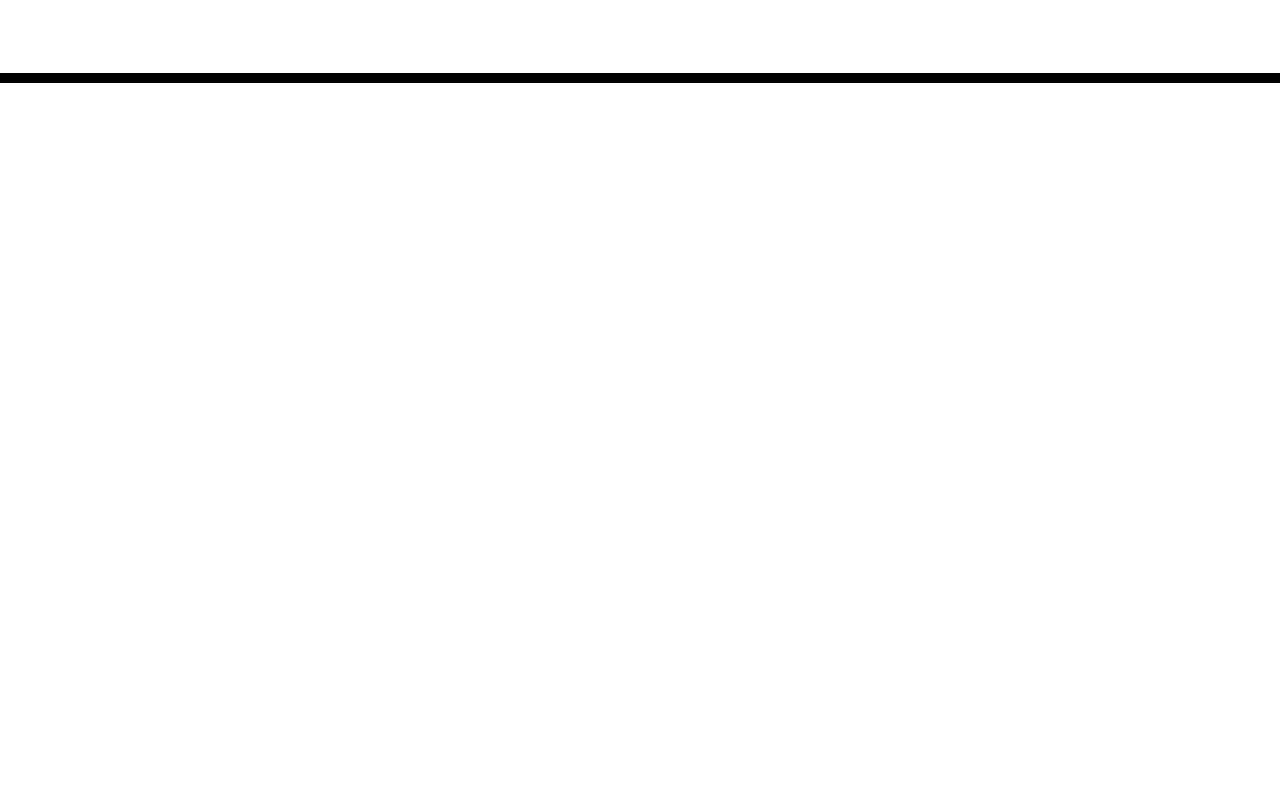
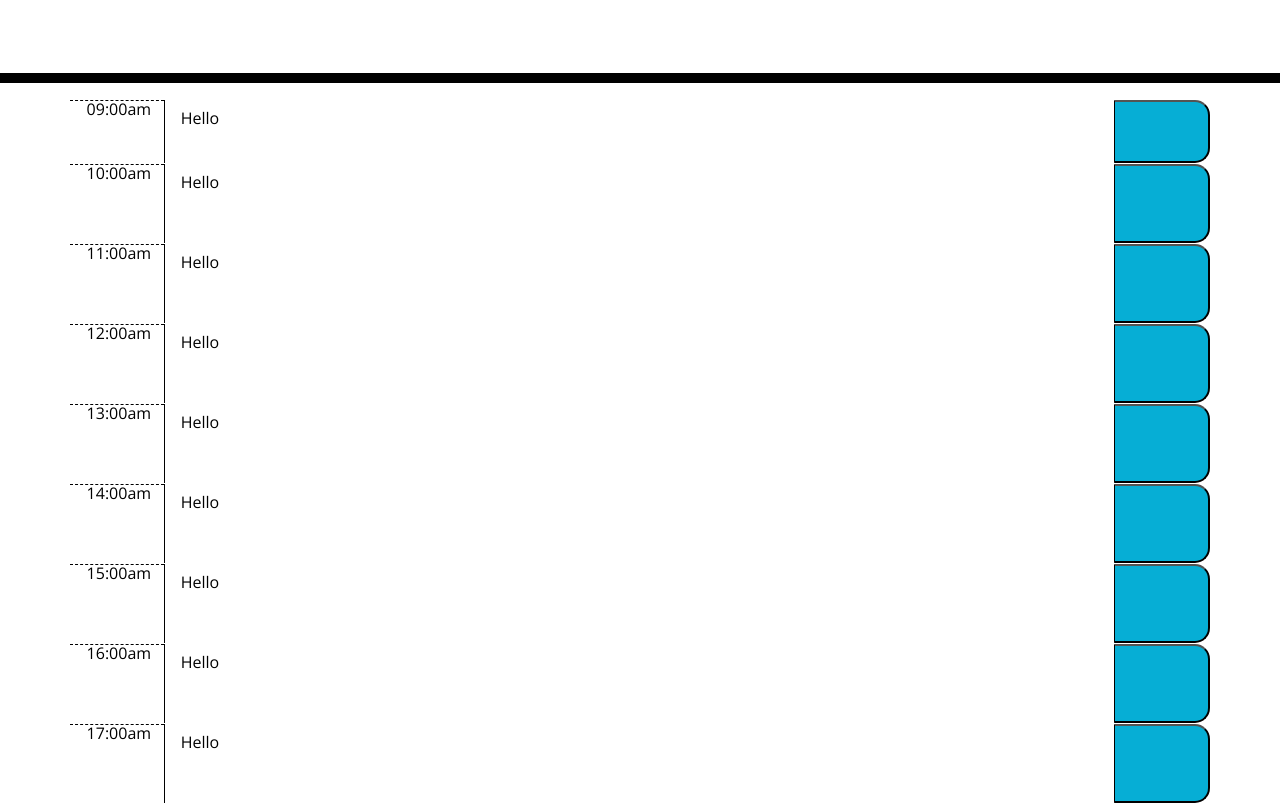
Before and after one commit to Akila504/Work-Day-Scheduler, a plain HTML site: page index.html in a window 1280 px wide. Shown: the part 168-971 px from the top of the page. Before the commit the page ends 800 px from the top, so only its background shows below. Drawn offline with nearby package versions, Linux system fonts and the light colour scheme.

Commit message:
I added the timeblocks html

```diff
--- a/index.html
+++ b/index.html
@@ -10,7 +10,7 @@
   <link rel="stylesheet" href="https://use.fontawesome.com/releases/v5.8.1/css/all.css"
     integrity="sha384-50oBUHEmvpQ+1lW4y57PTFmhCaXp0ML5d60M1M7uH2+nqUivzIebhndOJK28anvf" crossorigin="anonymous" />
   <link href="https://fonts.googleapis.com/css?family=Open+Sans&display=swap" rel="stylesheet" />
-  <link rel="stylesheet" href="./04-planner-app-lesson/challenge/Assets/style.css" />
+  <link rel="stylesheet" href="./04-planner-app-lesson/challenge/Assets/CSS/style.css" />
   <title>Work Day Scheduler</title>
 </head>
 
@@ -21,11 +21,67 @@
     <p id="currentDay" class="lead"></p>
   </header>
   <div class="container">
+
+    <div class="row time-block pt-3">
+      <div class="hour text-center col"> 09:00am</div>
+      <textarea class="col-md-10 description"> Hello</textarea>
+      <button class="col saveBtn"> </button>
+    </div>
+    <div class="row time-block">
+      <div class="hour text-center col"> 10:00am</div>
+      <textarea class="col-md-10 description"> Hello</textarea>
+      <button class="col saveBtn"> </button>
+    </div>
+    <div class="row time-block">
+      <div class="hour text-center col"> 11:00am</div>
+      <textarea class="col-md-10 description"> Hello</textarea>
+      <button class="col saveBtn"> </button>
+    </div>
+    <div class="row time-block">
+      <div class="hour text-center col"> 12:00am</div>
+      <textarea class="col-md-10 description"> Hello</textarea>
+      <button class="col saveBtn"> </button>
+    </div>
+    <div class="row time-block">
+      <div class="hour text-center col"> 13:00am</div>
+      <textarea class="col-md-10 description"> Hello</textarea>
+      <button class="col saveBtn"> </button>
+    </div>
+    <div class="row time-block">
+      <div class="hour text-center col"> 14:00am</div>
+      <textarea class="col-md-10 description"> Hello</textarea>
+      <button class="col saveBtn"> </button>
+    </div>
+    <div class="row time-block">
+      <div class="hour text-center col"> 15:00am</div>
+      <textarea class="col-md-10 description"> Hello</textarea>
+      <button class="col saveBtn"> </button>
+    </div>
+    <div class="row time-block">
+      <div class="hour text-center col"> 16:00am</div>
+      <textarea class="col-md-10 description"> Hello</textarea>
+      <button class="col saveBtn"> </button>
+    </div>
+    <div class="row time-block">
+      <div class="hour text-center col"> 17:00am</div>
+      <textarea class="col-md-10 description"> Hello</textarea>
+      <button class="col saveBtn"> </button>
+    </div>
+
+    <!-- <div id="10" class="row time-block">
+      <div class="col-2 col-md-1 hour text-center py-3">10:00AM</div>
+      <textarea id='text-10' class="col-8 col-md-10 description" rows="3"> </textarea>
+      <button class="btn saveBtn col-2 col-md-1" aria-label="save">
+        <i class="fas fa-save" aria-hidden="true"></i>
+      </button>
+    </div> -->
     <!-- Timeblocks go here -->
   </div>
 
+
   <script src="https://cdnjs.cloudflare.com/ajax/libs/jquery/3.2.1/jquery.min.js"></script>
   <script src="https://cdn.jsdelivr.net/npm/dayjs@1/dayjs.min.js"></script>
+  <script src="./04-planner-app-lesson/challenge/Assets/js/script.js"></script>
 </body>
 
 </html>
```
Also changed, not shown: 04-planner-app-lesson/challenge/Assets/js/script.js (added, +17 -0 lines), 04-planner-app-lesson/challenge/Assets/CSS/style.css (renamed from 04-planner-app-lesson/challenge/Assets/style.css).
